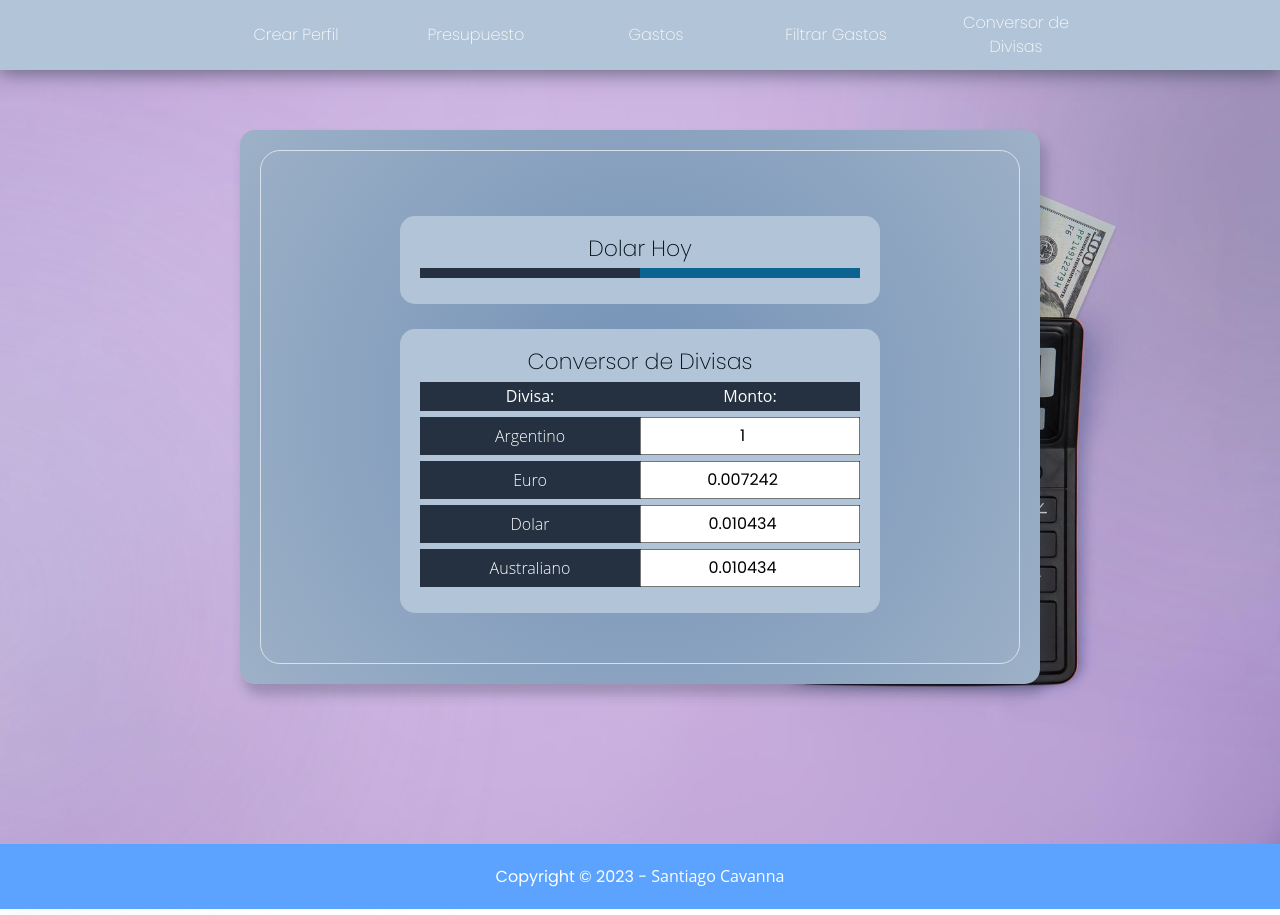
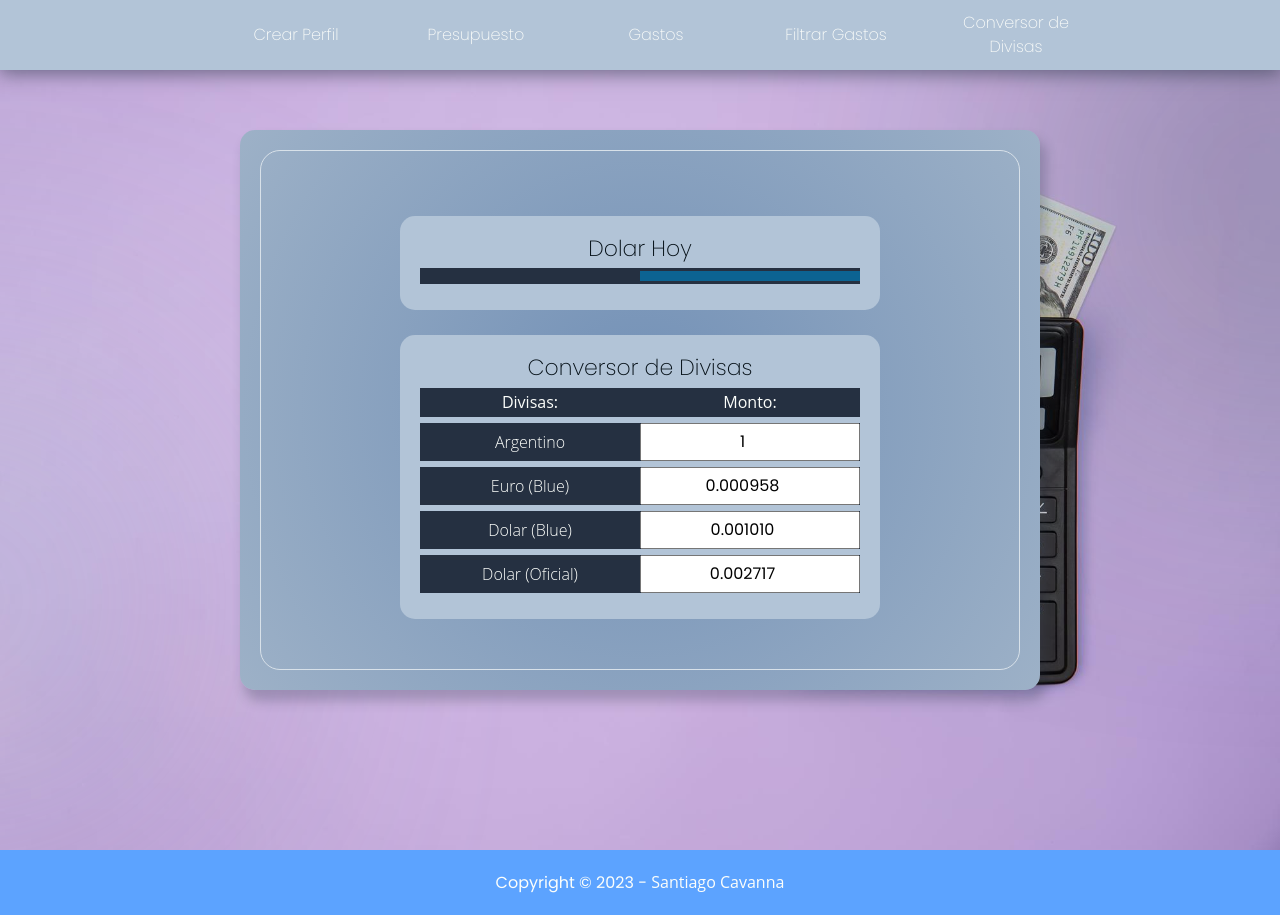
Before and after one commit to cavanna11/jscoder, a website: page index.html in a window 1280 px wide. Both pictures are taken after a click on the button "Conversor de Divisas". Drawn offline with nearby package versions, Linux system fonts and the light colour scheme; some packages are replaced by stand-ins of ours; files that its build step writes are made by us from their sources; no server answers; a script that the page names is missing; a web font is replaced by a local one.

Commit message:
TODO FUNCIONANDO ENTREGA FINAL

```diff
--- a/index.html
+++ b/index.html
@@ -32,7 +32,7 @@
     <main class="contAll">
         <div class="contAll2">
 
-            <!--Section Usuario-->
+            <!--Seccion Usuario-->
             <section id="sectionUsuario" class="sectionUsuario">
                 <h1>Crea tu perfil</h1>
                 <h2>Con tus datos personalizaremos tu Archivo de Gestor de Gastos</h2>
@@ -46,7 +46,7 @@
                 </form>
             </section>
 
-            <!--Section Presupuesto-->
+            <!--Seccion Presupuesto-->
             <section id="sectionPresupuesto" class="sectionPresupuesto">
                 <h1 id="bienvenido" class="bienvenido"></h1>
                 <h1>Presupuesto</h1>
@@ -159,7 +159,7 @@
                 <div class="contenedorDolar">
                     <h1>Dolar Hoy</h1>
                     <div class="dolar" id="dolar">
-                        <p id="solidario" class="solidario"></p>
+                        <p id="oficial" class="oficial"></p>
                         <p id="blue" class="blue"></p>
                     </div>
                 </div>
@@ -169,7 +169,7 @@
                     <h1>Conversor de Divisas</h1>
 
                     <div class="contenedorDivisas__divisa">
-                        <h5 class="nombre">Divisa:</h5>
+                        <h5 class="nombre">Divisas:</h5>
                         <h5 class="valor">Monto:</h5>
                     </div>
 
@@ -180,18 +180,18 @@
                     </div>
 
                     <div class="contenedorDivisas__divisa">
-                        <div class="nombre">Euro</div>
-                        <input type="number" id="EUR" class="valor" name="EUR" value="1" data-cambio="0.007242" step="0.25">
+                        <div class="nombre">Euro (Blue)</div>
+                        <input type="number" id="EUR" class="valor" name="EUR" value="1" data-cambio="0.000958" step="0.25">
                     </div>
 
                     <div class="contenedorDivisas__divisa">
-                        <div class="nombre" title="dolar oficial">Dolar</div>
-                        <input type="number" id="USD" class="valor" name="USD" value="1" data-cambio="0.010434" step="0.25">
+                        <div class="nombre" title="dolar oficial">Dolar (Blue)</div>
+                        <input type="number" id="USD" class="valor" name="USD" value="1" data-cambio="0.001010" step="0.25">
                     </div>
 
                     <div class="contenedorDivisas__divisa">
-                        <div class="nombre">Australiano</div>
-                        <input type="number" id="AUD" class="valor" name="AUD" value="1" data-cambio="0.010434" step="0.25">
+                        <div class="nombre">Dolar (Oficial)</div>
+                        <input type="number" id="USDof" class="valor" name="USDof" value="1" data-cambio="0.002717" step="0.25">
                     </div>
                 </div>
             </section>
--- a/js/funciones.js
+++ b/js/funciones.js
@@ -288,14 +288,14 @@ const apis = () => {
     //Dolar hoy
     fetch("https://criptoya.com/api/dolar")
     .then(response => response.json())
-    .then(({solidario, blue}) => {
+    .then(({oficial, blue}) => {
 
-        let dolarSolidario = document.getElementById(`solidario`)
+        let dolarOficial = document.getElementById(`oficial`)
         let dolarBlue = document.getElementById(`blue`)
 
-        dolarSolidario.innerHTML = ``
-        dolarSolidario.innerHTML += `
-        Solidario: ${solidario}`
+        dolarOficial.innerHTML = ``
+        dolarOficial.innerHTML += `
+        Oficial: ${oficial}`
 
         dolarBlue.innerHTML = ``
         dolarBlue.innerHTML += `
@@ -304,7 +304,7 @@ const apis = () => {
 
     //Conversor de moneda
     let myHeaders = new Headers();
-    myHeaders.append("apikey", "xTSp083De3jdN6gDfkoYCXuO6HgBh0xQ");
+    myHeaders.append("apikey", "hSHGOBsNFJh6wKV7XrPLPyJYloPYbuVa");
 
     let requestOptions = {
     method: 'GET',
@@ -313,7 +313,7 @@ const apis = () => {
     };
 
     //api layer
-    fetch("https://api.apilayer.com/currency_data/live?source=ARS&currencies=USD,EUR,AUD", requestOptions)
+    fetch("https://api.apilayer.com/currency_data/live?source=ARS&currencies=USD,EUR,USDOF", requestOptions)
     .then(response => response.json())
     .then(result => {
 
@@ -323,12 +323,8 @@ const apis = () => {
         let usd = document.querySelector(`#USD`)
         usd.dataset.cambio = result.quotes.ARSUSD
 
-        let aud = document.querySelector(`#AUD`)
-        aud.dataset.cambio = result.quotes.ARSAUD
-
-        console.log(result.quotes.ARSAUD)
-        console.log(result.quotes.ARSEUR)
-        console.log(result.quotes.ARSUSD)
+        let usdof = document.querySelector(`#USDOF`)
+        aud.dataset.cambio = result.quotes.ARSUSDOF
 
         inputs.forEach(input => {
             input.value = input.dataset.cambio
```
